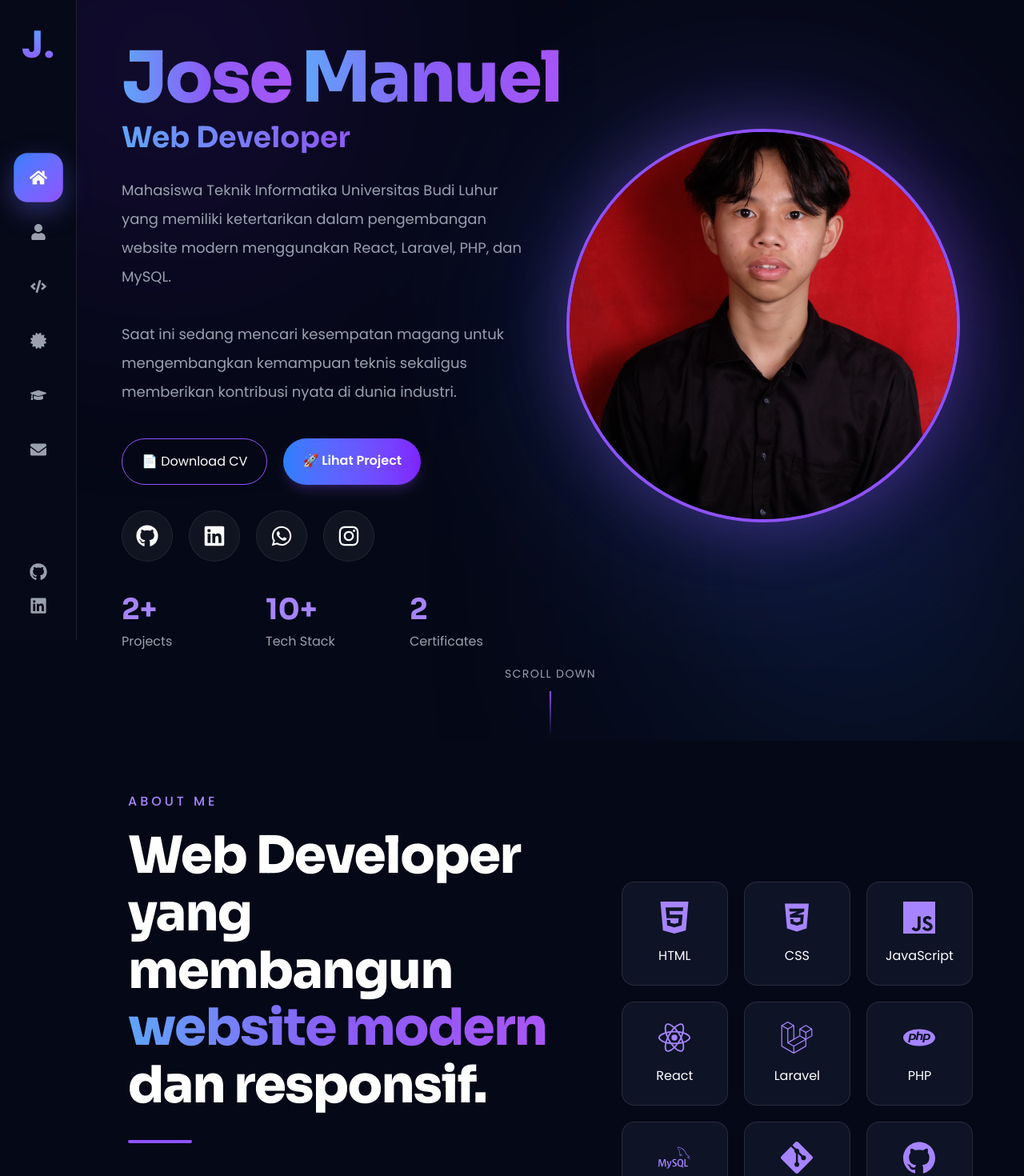
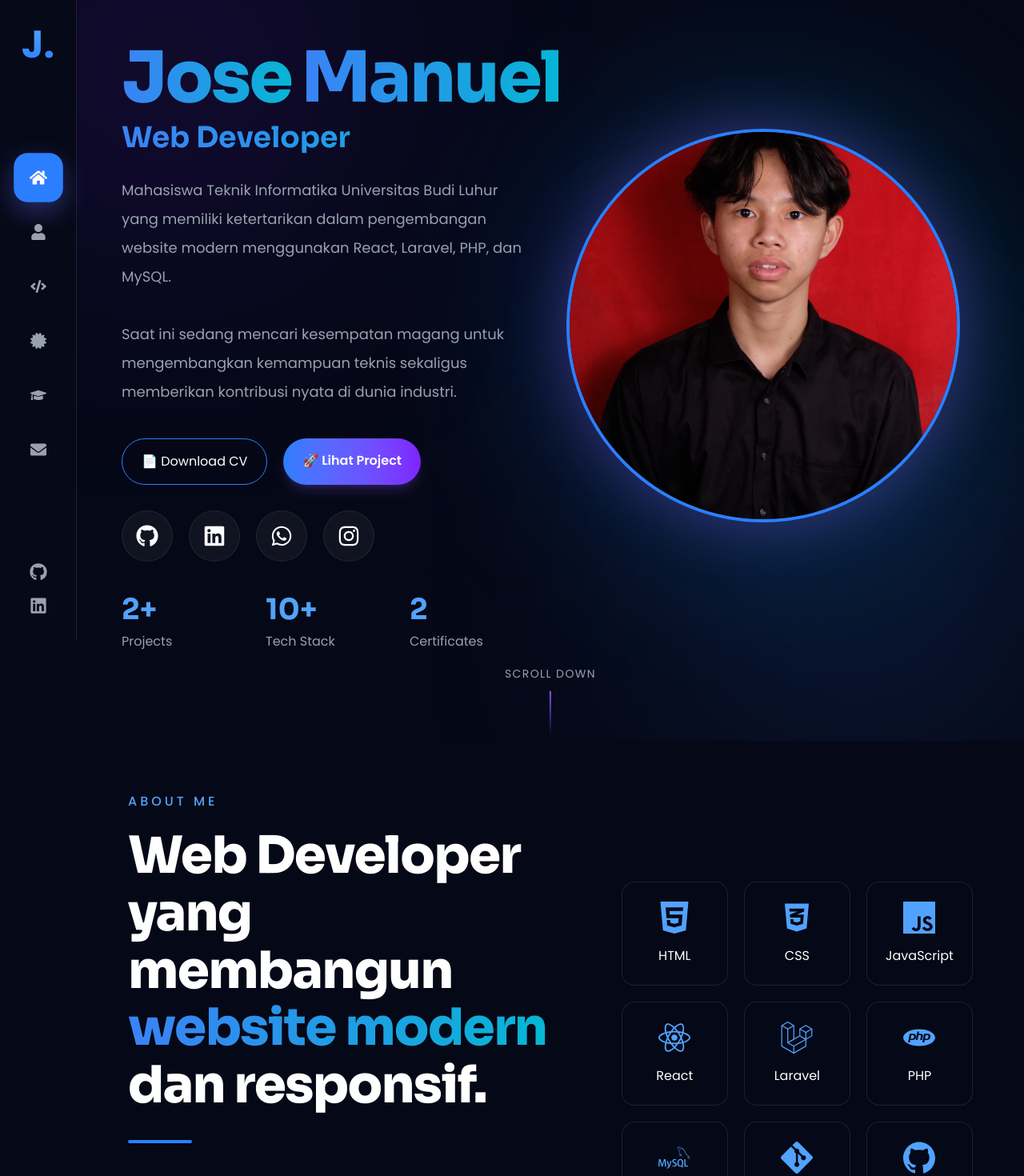
Before and after one commit to JoseManuel-j/portofolio, a React (Vite) app: page / in a window 1280 px wide. Shown: the top 1470 px of the page at 80% size. Built offline with nearby package versions, Linux system fonts and the light colour scheme.

Commit message:
mengubah cv dan warna

```diff
--- a/src/App.jsx
+++ b/src/App.jsx
@@ -15,7 +15,7 @@ function App() {
         bg-[#050816]
         text-white
         overflow-x-hidden
-        selection:bg-violet-500
+        selection:bg-blue-500
         selection:text-white
       "
     >
--- a/src/components/About.jsx
+++ b/src/components/About.jsx
@@ -40,7 +40,7 @@ function About() {
         >
           <p
             className="
-              text-violet-400
+              text-blue-400
               uppercase
               tracking-[0.25em]
               text-sm
@@ -76,7 +76,7 @@ function About() {
             className="
               w-20
               h-1
-              bg-violet-500
+              bg-blue-500
               mt-8
               rounded-full
             "
--- a/src/components/Certificates.jsx
+++ b/src/components/Certificates.jsx
@@ -21,7 +21,7 @@ function Certificates() {
           className="
             uppercase
             tracking-[0.3em]
-            text-violet-400
+            text-blue-400
             text-sm
             md:text-base
             font-medium
@@ -78,7 +78,7 @@ function Certificates() {
               overflow-hidden
               border
               border-white/10
-              hover:border-violet-500
+              hover:border-blue-500
               hover:-translate-y-2
               hover:shadow-[0_0_35px_rgba(139,92,246,0.15)]
               transition-all
@@ -118,7 +118,7 @@ function Certificates() {
                 {item.issuer}
               </p>
 
-              <p className="text-violet-400 mt-1 font-medium">
+              <p className="text-blue-400 mt-1 font-medium">
                 {item.year}
               </p>
 
@@ -130,7 +130,7 @@ function Certificates() {
                   inline-flex
                   items-center
                   mt-5
-                  text-violet-400
+                  text-blue-400
                   font-medium
                   hover:text-violet-300
                   hover:translate-x-1
--- a/src/components/Contact.jsx
+++ b/src/components/Contact.jsx
@@ -24,7 +24,7 @@ const contacts = [
     value: "josemanlll04@gmail.com",
     button: "Send Email",
     link: "mailto:josemanlll04@gmail.com",
-    color: "from-pink-500 to-violet-500",
+    color: "from-pink-500 to-blue-500",
   },
   {
     icon: <FaWhatsapp />,
@@ -65,7 +65,7 @@ function Contact() {
         viewport={{ once: true, amount: 0.2 }}
         transition={{ duration: 0.5 }}
       >
-        <p className="uppercase tracking-[6px] text-violet-400">
+        <p className="uppercase tracking-[6px] text-blue-400">
           Contact
         </p>
 
@@ -104,7 +104,7 @@ function Contact() {
               bg-[#0B1020]
               p-8
               hover:-translate-y-2
-              hover:border-violet-500
+              hover:border-blue-500
               hover:shadow-[0_0_35px_rgba(124,58,237,.25)]
               duration-300
             "
@@ -158,7 +158,7 @@ function Contact() {
                   items-center
                   gap-3
                   mt-10
-                  text-violet-400
+                  text-blue-400
                   font-semibold
                   group-hover:gap-5
                   duration-300
--- a/src/components/Counter.jsx
+++ b/src/components/Counter.jsx
@@ -1,7 +1,7 @@
 function Counter({ end, suffix = "", title }) {
   return (
     <div>
-      <h3 className="text-3xl lg:text-4xl font-bold text-violet-400">
+      <h3 className="text-3xl lg:text-4xl font-bold text-blue-400">
         {end}
         {suffix}
       </h3>
--- a/src/components/Education.jsx
+++ b/src/components/Education.jsx
@@ -13,7 +13,7 @@ function Education() {
         viewport={{ once: true, amount: 0.2 }}
         transition={{ duration: 0.5 }}
       >
-        <p className="uppercase tracking-[4px] text-violet-400">
+        <p className="uppercase tracking-[4px] text-blue-400">
           Education
         </p>
 
@@ -35,7 +35,7 @@ function Education() {
           border
           border-white/10
           p-10
-          hover:border-violet-500
+          hover:border-blue-500
           hover:-translate-y-2
           transition-all
           duration-300
--- a/src/components/Hero.jsx
+++ b/src/components/Hero.jsx
@@ -70,7 +70,7 @@ function Hero() {
                   rounded-full
                   bg-gradient-to-r
                   from-blue-500
-                  to-violet-600
+                  to-cyan-500
                   blur-[120px]
                   opacity-30
                 "
@@ -90,7 +90,7 @@ function Hero() {
                   object-cover
                   rounded-full
                   border-4
-                  border-violet-500
+                  border-blue-500
                   shadow-[0_0_80px_rgba(139,92,246,.35)]
                 "
               />
@@ -120,7 +120,7 @@ function Hero() {
                   py-4
                   rounded-full
                   border
-                  border-violet-500
+                  border-blue-500
                   hover:bg-violet-600/20
                   duration-300
                 "
@@ -231,7 +231,7 @@ function Hero() {
                   justify-center
                   rounded-full
                   hover:scale-110
-                  hover:text-violet-400
+                  hover:text-blue-400
                   duration-300
                 "
               >
--- a/src/components/ProjectCard.jsx
+++ b/src/components/ProjectCard.jsx
@@ -12,9 +12,9 @@ function ProjectCard({ project }) {
         rounded-3xl
         overflow-hidden
         border
-        border-violet-500/30
+        border-blue-500/30
         bg-[#0B1020]
-        hover:border-violet-500
+        hover:border-blue-500
         transition-all
         duration-500
         hover:-translate-y-3
@@ -84,10 +84,10 @@ function ProjectCard({ project }) {
                 px-4
                 py-2
                 rounded-full
-                bg-violet-500/10
+                bg-blue-500/10
                 border
-                border-violet-500/30
-                text-violet-300
+                border-blue-500/30
+                text-blue-300
                 text-sm
               "
             >
@@ -111,7 +111,7 @@ function ProjectCard({ project }) {
                 py-3
                 rounded-xl
                 bg-white/5
-                hover:bg-violet-500
+                hover:bg-blue-500
                 hover:-translate-y-1
                 transition-all
                 duration-300
@@ -136,8 +136,8 @@ function ProjectCard({ project }) {
                 py-3
                 rounded-xl
                 border
-                border-violet-500
-                hover:bg-violet-500
+                border-blue-500
+                hover:bg-blue-500
                 hover:-translate-y-1
                 transition-all
                 duration-300
--- a/src/components/Sidebar.jsx
+++ b/src/components/Sidebar.jsx
@@ -86,7 +86,7 @@ function Sidebar() {
               font-black
               bg-gradient-to-b
               from-blue-400
-              to-violet-500
+              to-blue-500
               bg-clip-text
               text-transparent
               transition-transform
@@ -130,8 +130,8 @@ function Sidebar() {
                   duration-300
                   ${
                     activeMenu === menu.to
-                      ? "bg-gradient-to-br from-blue-500 to-violet-500 text-white scale-110 shadow-[0_10px_30px_rgba(99,102,241,0.4)]"
-                      : "text-gray-400 hover:bg-white/5 hover:text-violet-400 hover:scale-110"
+                      ? "bg-gradient-to-br from-blue-500 to-blue-500 text-white scale-110 shadow-[0_10px_30px_rgba(99,102,241,0.4)]"
+                      : "text-gray-400 hover:bg-white/5 hover:text-blue-400 hover:scale-110"
                   }
                 `}
               >
@@ -262,7 +262,7 @@ function Sidebar() {
                 duration-300
                 ${
                   activeMenu === menu.to
-                    ? "bg-gradient-to-br from-blue-500 to-violet-500 text-white -translate-y-1 scale-110 shadow-[0_8px_25px_rgba(99,102,241,0.45)]"
+                    ? "bg-gradient-to-br from-blue-500 to-blue-500 text-white -translate-y-1 scale-110 shadow-[0_8px_25px_rgba(99,102,241,0.45)]"
                     : "text-gray-400"
                 }
               `}
--- a/src/components/Skills.jsx
+++ b/src/components/Skills.jsx
@@ -91,10 +91,10 @@ function Skills(){
 
                 <div
                 key={index}
-                className="bg-[#0E1326] border border-white/10 rounded-2xl p-6 hover:border-violet-500 hover:-translate-y-2 duration-300 flex flex-col items-center justify-center gap-4"
+                className="bg-[#050816] border border-white/10 rounded-2xl p-6 hover:border-blue-500 hover:-translate-y-2 duration-300 flex flex-col items-center justify-center gap-4"
                 >
 
-                    <div className="text-violet-400">
+                    <div className="text-blue-400">
 
                         {skill.icon}
 
--- a/src/index.css
+++ b/src/index.css
@@ -7,7 +7,7 @@
 ========================= */
 
 html {
-  scrollbar-color: #7c3aed #050816;
+  scrollbar-color: #3b82f6 #050816;
   scrollbar-width: thin;
 }
 
@@ -62,7 +62,7 @@ a {
 /* Desktop Hover */
 
 .sidebar-link:hover .sidebar-icon {
-  color: #a78bfa;
+  color: #60a5fa;
   transform: scale(1.1);
 }
 
@@ -98,14 +98,14 @@ a {
 ::-webkit-scrollbar-thumb {
   background: linear-gradient(
     #3b82f6,
-    #8b5cf6
+    #06b6d4
   );
 
   border-radius: 20px;
 }
 
 ::-webkit-scrollbar-thumb:hover {
-  background: #8b5cf6;
+  background: #2563eb;
 }
 
 /* =========================
@@ -113,7 +113,7 @@ a {
 ========================= */
 
 ::selection {
-  background: #7c3aed;
+  background: #2563eb;
   color: white;
 }
 
@@ -151,14 +151,11 @@ img {
 .gradient-text {
   background: linear-gradient(
     90deg,
-    #60a5fa,
-    #8b5cf6,
-    #a855f7
+    #3b82f6,
+    #06b6d4
   );
-
   background-clip: text;
   -webkit-background-clip: text;
-
   color: transparent;
   -webkit-text-fill-color: transparent;
 }
@@ -169,12 +166,10 @@ img {
 
 .glow {
   box-shadow:
-    0 0 35px rgba(124, 58, 237, 0.35);
+    0 0 35px rgba(59, 130, 246, 0.35);
 }
 
-/* =========================
-   Hover Animation
-========================= */
+/*Hover Animation*/
 
 .hover-card {
   transition: transform 0.3s ease;
@@ -192,18 +187,14 @@ img {
   transform: scale(1.15);
 }
 
-/* =========================
-   Focus
-========================= */
+/*Focus*/
 
 button:focus,
 a:focus {
   outline: none;
 }
 
-/* =========================
-   Mobile
-========================= */
+/*Mobile*/
 
 @media (max-width: 1023px) {
   body {
```
Also changed, not shown: src/data/ProjectCard.js (+11 -11 lines), public/projects/porto.png, 1 other file (tests, documents, lock files or other folders).
